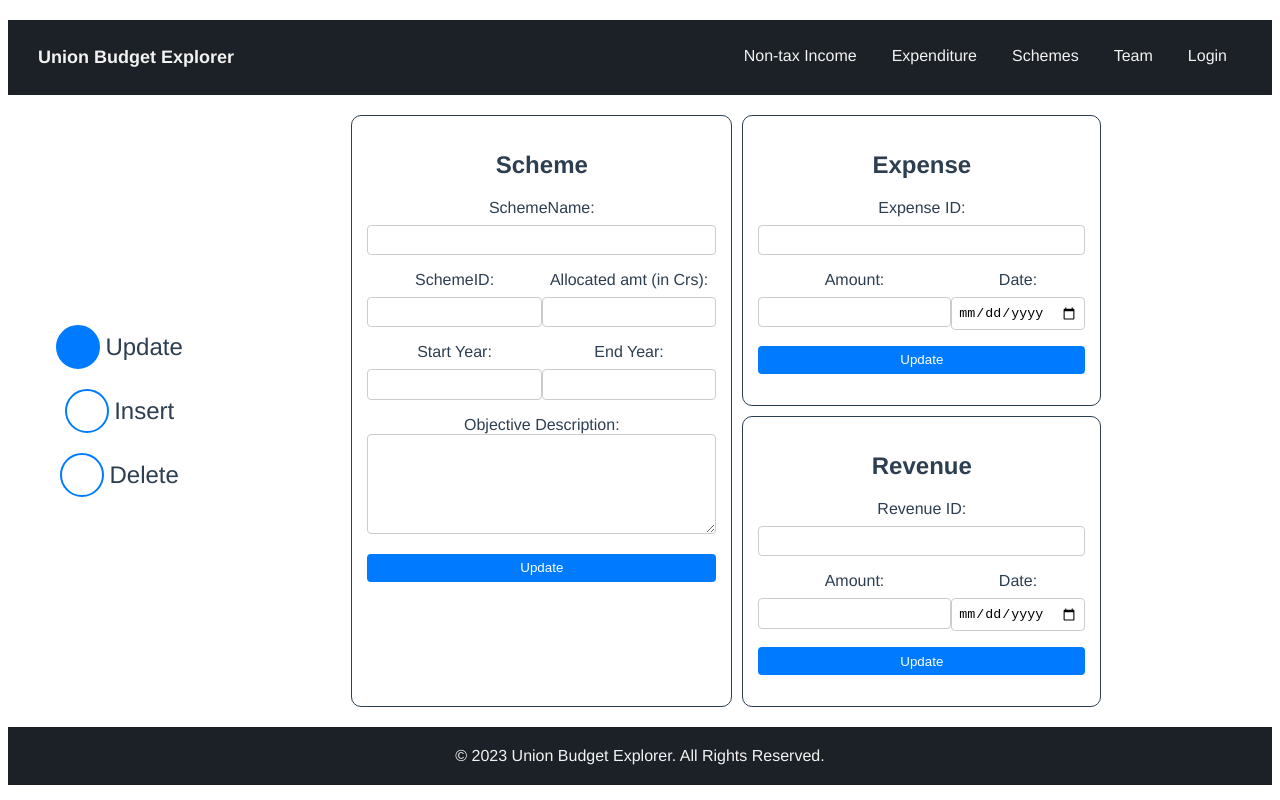
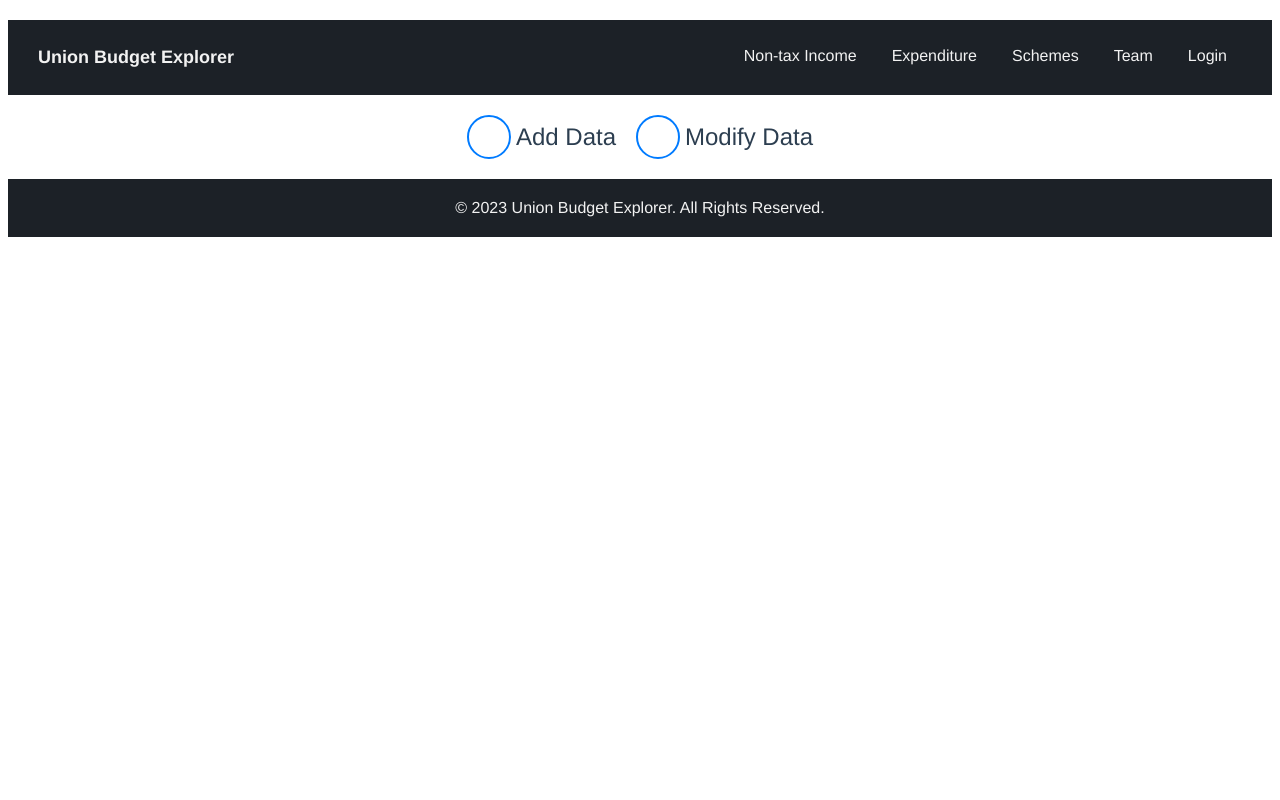
Before and after one commit to Hariprasath8064/Union-Budget-Explorer, a Vue app in the folder Frontend/: page /Admin in a window 1280 px wide. Built offline with nearby package versions, Linux system fonts and the light colour scheme.

Commit message:
dashboard v2

```diff
--- a/Frontend/src/components/Admin/Admin.vue
+++ b/Frontend/src/components/Admin/Admin.vue
@@ -2,19 +2,14 @@
   <div class="container">
     <div class="choice">
       <label>
-        <input type="radio" v-model="selectedOption" value="update" />
+        <input type="radio" v-model="selectedOption" value="Insert" />
         <span class="radio-label"></span>
-        Update
+        Add Data
       </label>
       <label>
-        <input type="radio" v-model="selectedOption" value="insert" />
+        <input type="radio" v-model="selectedOption" value="Update" />
         <span class="radio-label"></span>
-        Insert
-      </label>
-      <label>
-        <input type="radio" v-model="selectedOption" value="delete" />
-        <span class="radio-label"></span>
-        Delete
+        Modify Data
       </label>
     </div>
     <div class="selected-component">
@@ -32,7 +27,7 @@ export default {
   },
   data() {
     return {
-      selectedOption: 'update', // Default to 'Update'
+      selectedOption: 'add',
     };
   },
 };
@@ -41,16 +36,16 @@ export default {
 <style scoped>
 .container {
   display: flex;
-  gap: 100px;
+  flex-direction: column;
+  align-items: center;
+  justify-content: center;
+  gap: 20px;
+  margin-top: 20px;
 }
 
 .choice {
   display: flex;
-  flex-direction: column;
-  align-items: center;
-  justify-content: center;
   gap: 20px;
-  width: 300px;
 }
 
 .choice >>> .radio-label {
@@ -73,14 +68,16 @@ export default {
   display: flex;
   align-items: center;
   cursor: pointer;
-  font-size: 24px; /* Set your desired font size here */
+  font-size: 24px;
 }
 
 .choice input[type="radio"]:checked + .radio-label {
-  background-color: #007BFF; /* Customize the fill color when checked */
+  background-color: #007BFF;
 }
 
 .selected-component {
   width: 100%;
+  display: flex;
+  justify-content: center;
 }
 </style>
--- a/Frontend/src/components/Admin/Delete/Delete.vue
+++ b/Frontend/src/components/Admin/Delete/Delete.vue
@@ -1,134 +1,12 @@
 <template>
-  <div class="main-body">
-    <div class="title">
-      <h2>Scheme</h2>
-    </div>
-    <div class="form-container">
-      <form @submit.prevent="submitForm">
-        <div class="form-group">
-          <label for="SchemeName">SchemeName:</label>
-          <input type="text" id="SchemeName" v-model="formData.Scheme_name" required />
-        </div>
-
-        <div class="column-group">
-          <div class="form-group">
-            <label for="schemeID">SchemeID:</label>
-            <input type="text" id="schemeID" v-model="formData.Scheme_id" required />
-          </div>
-
-          <div class="form-group">
-            <label for="allocatedAmt">Allocated amt (in Crs):</label>
-            <input type="text" id="allocatedAmt" v-model="formData.Allocated_amount" required />
-          </div>
-        </div>
-
-        <div class="column-group">
-          <div class="form-group">
-            <label for="startYr">Start Year:</label>
-            <input type="text" id="startYr" v-model="formData.Start_year" required />
-          </div>
-
-          <div class="form-group">
-            <label for="endYr">End Year:</label>
-            <input type="text" id="endYr" v-model="formData.End_year" required />
-          </div>
-        </div>
-
-        <div class="form-group" style="display: block;">
-          <label for="ObjDesc">Objective Description:</label>
-          <textarea id="ObjDesc" v-model="formData.Objective_description" required></textarea>
-        </div>
-
-        <div class="form-group">
-          <button type="submit">Update</button>
-        </div>
-      </form>
-    </div>
-  </div>
+  <Scheme />
 </template>
 
 <script>
-import axios from 'axios';
-export default {
-  data() {
-    return {
-      formData: {
-        Scheme_id: '',
-        Scheme_name: '',
-        Start_year: '',
-        End_year: '',
-        Objective_description: '',
-        Allocated_amount: ''
-      },
-    };
-  },
-  methods: {
-    async submitForm() {
-      this.formData.Allocated_amount = parseInt(this.formData.Allocated_amount, 10);
-      this.formData.Scheme_id = parseInt(this.formData.Scheme_id, 10);
-      this.formData.Start_year = parseInt(this.formData.Start_year, 10);
-      this.formData.End_year = parseInt(this.formData.End_year, 10);
-      console.log('Form submitted with data:', this.formData);
-      try {
-        const response = await axios.post('http://localhost:5000/admin/updatescheme', this.formData)
-
-        console.log('API response:', response.status, response.statusText, response.data);
-
-      } catch (error) {
-        console.error('Error submitting form:', error);
-      }
-    },
-  },
-};
+import Scheme from '@/'
+  export default {
+    components: {
+      Scheme
+    }
+  }
 </script>
-
-<style scoped>
-
-.main-body{
-  border-radius: 10px;
-  border: 1px solid #2c3e50;
-  padding: 15px;
-  max-width: 400px;
-}
-.form-container {
-  max-width: 400px;
-}
-
-.column-group {
-  display: flex;
-  flex-direction: row;
-  justify-content: space-between;
-}
-
-.form-group {
-  display: flex;
-  flex-direction: column;
-  margin-bottom: 1em;
-}
-
-label {
-  margin-bottom: 0.5em;
-}
-
-input,
-textarea {
-  width: 100%;
-  padding: 0.5em;
-  box-sizing: border-box;
-  border: 1px solid #ccc;
-  border-radius: 4px;
-}
-
-textarea {
-  height: 100px;
-}
-
-button {
-  padding: 0.5em 1em;
-  background-color: #007BFF;
-  color: #fff;
-  border: none;
-  border-radius: 4px;
-  cursor: pointer;
-}
-</style>
--- /dev/null
+++ b/Frontend/src/components/Admin/Delete/Scheme.vue
@@ -0,0 +1,96 @@
+<template>
+  <div class="main-body">
+    <div class="title">
+      <h2>Scheme</h2>
+    </div>
+    <div class="form-container">
+      <form @submit.prevent="submitForm">
+        <div class="form-group">
+          <label for="SchemeID">SchemeID:</label>
+          <input type="text" id="SchemeID" v-model="formData.Scheme_id" required />
+        </div>
+        <div class="form-group">
+          <button type="submit">Update</button>
+        </div>
+      </form>
+    </div>
+  </div>
+</template>
+
+<script>
+import axios from 'axios';
+export default {
+  data() {
+    return {
+      formData: {
+        Scheme_id: '',
+      },
+    };
+  },
+  methods: {
+    async submitForm() {
+      this.formData.Scheme_id = parseInt(this.formData.Scheme_id, 10);
+      console.log('Form submitted with data:', this.formData);
+      try {
+        const response = await axios.post('http://localhost:5000/admin/deletescheme/:Scheme_id', this.formData)
+
+        console.log('API response:', response.status, response.statusText, response.data);
+
+      } catch (error) {
+        console.error('Error submitting form:', error);
+      }
+    },
+  },
+};
+</script>
+
+<style scoped>
+
+.main-body{
+  border-radius: 10px;
+  border: 1px solid #2c3e50;
+  padding: 15px;
+  max-width: 400px;
+}
+.form-container {
+  max-width: 400px;
+}
+
+.column-group {
+  display: flex;
+  flex-direction: row;
+  justify-content: space-between;
+}
+
+.form-group {
+  display: flex;
+  flex-direction: column;
+  margin-bottom: 1em;
+}
+
+label {
+  margin-bottom: 0.5em;
+}
+
+input,
+textarea {
+  width: 100%;
+  padding: 0.5em;
+  box-sizing: border-box;
+  border: 1px solid #ccc;
+  border-radius: 4px;
+}
+
+textarea {
+  height: 100px;
+}
+
+button {
+  padding: 0.5em 1em;
+  background-color: #007BFF;
+  color: #fff;
+  border: none;
+  border-radius: 4px;
+  cursor: pointer;
+}
+</style>
```
